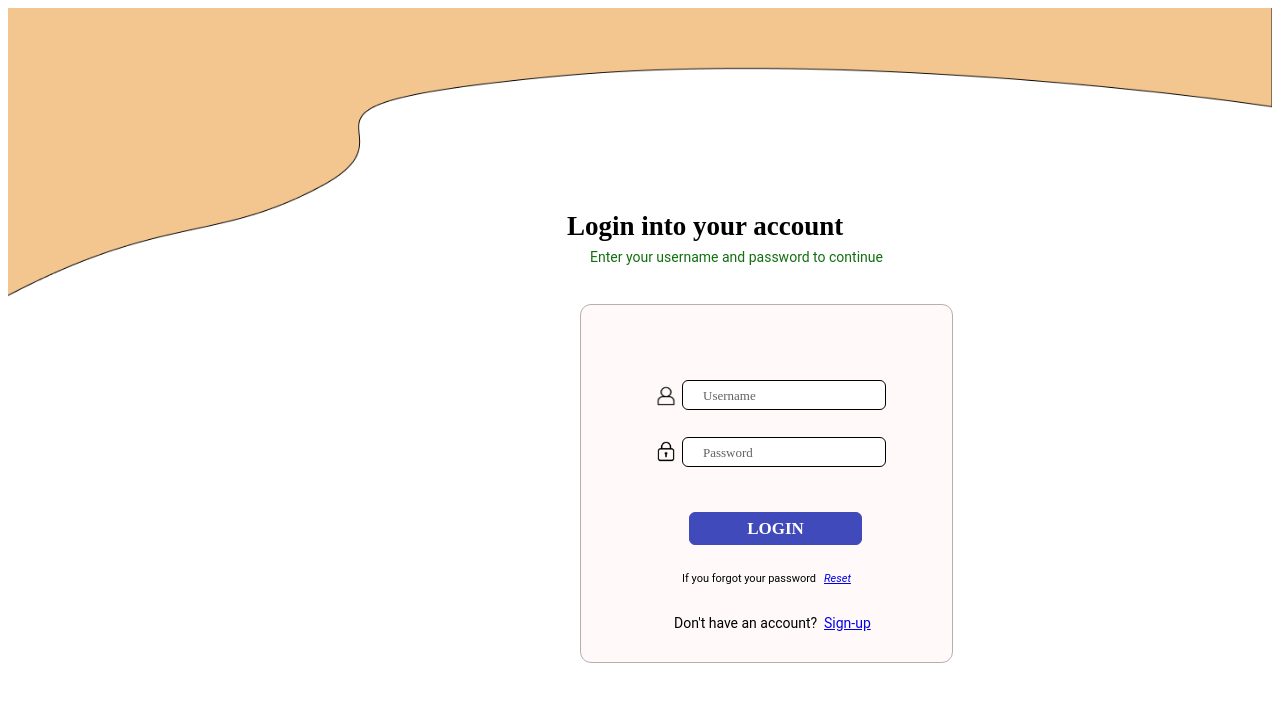
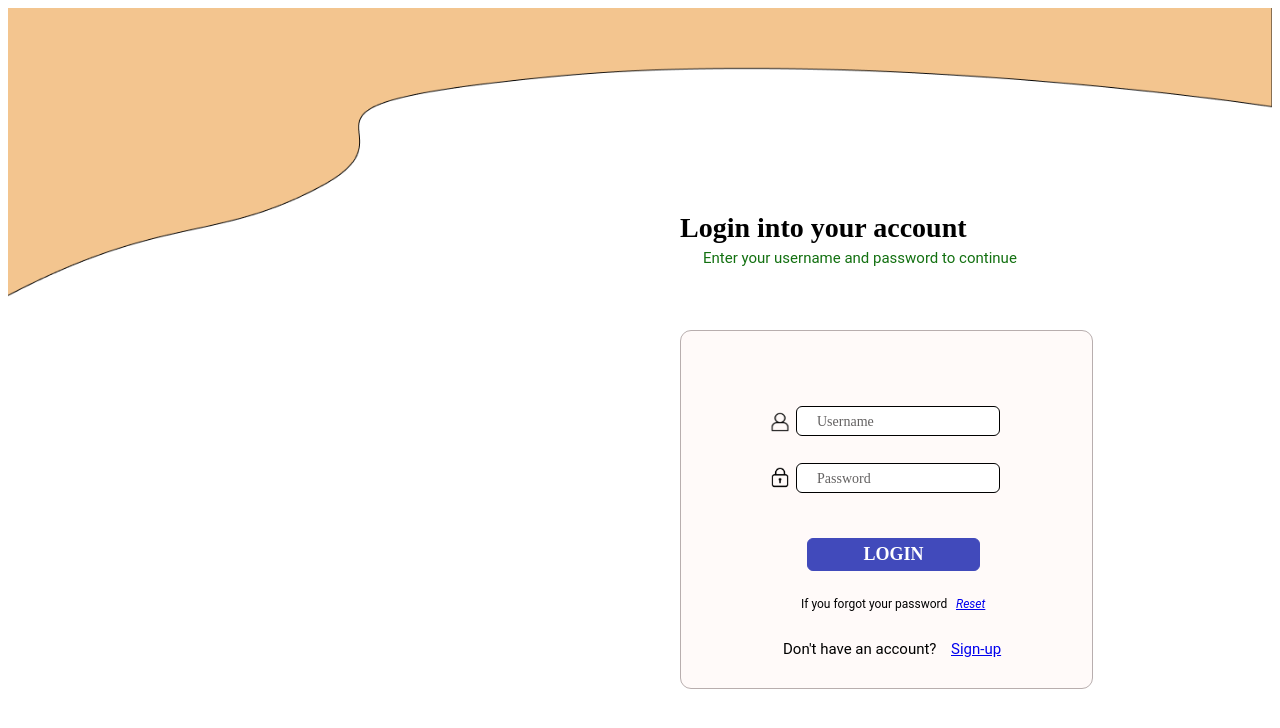
Before and after one commit to musamutuku/APPTECH, a Flask app: page /login in a window 1280 px wide. Shown: the top 728 px of the page. Run offline with Flask 2, Linux system fonts and the light colour scheme.

Commit message:
edited login and login_error files

```diff
--- a/static/css/style.css
+++ b/static/css/style.css
@@ -1,9 +1,9 @@
 .loginbox{
     position: absolute;
-    width: 373px;
+    width: 413px;
     height: 359px;
-    left:580px;
-    top: 304px;
+    left: 680px;
+    top: 330px;
     background: rgba(255, 229, 223, 0.2);
     border: 1px solid #B8AEAE;
     box-sizing: border-box;
@@ -12,30 +12,30 @@
 }
 p#title{
     position: absolute;
-    left: 567px;
+    left: 680px;
     top: 183px;
     font-family: Montserrat;
     font-style: normal;
     font-weight: bold;
-    font-size: 27px;
+    font-size: 28px;
     line-height: 33px;
     color: #000000;
 }
 p#subtitle{
     position: absolute;
-    left: 590px;
+    left: 703px;
     top: 235px;
     font-family: Roboto;
     font-style: normal;
     font-weight: normal;
-    font-size: 14px;
+    font-size: 15px;
     line-height: 16px;
     color: #127010;
 }
 form input{
     width: 204px;
     height: 30px;
-    margin-left: 101px;
+    margin-left: 115px;
     margin-bottom: 27px;
     padding-left: 20px;
     background: #FFFFFF;
@@ -47,21 +47,21 @@ form img#user{
     position: absolute;
     width: 30px;
     height: 28px;
-    left: 70px;
+    left: 84px;
     top: 77px;
 }
 form img#pass{
     position: absolute;
     width: 18px;
     height: 22px;
-    left: 76px;
+    left: 90px;
     top: 136px;
 }
 input::placeholder{
     font-family: Montserrat;
     font-style: normal;
     font-weight: normal;
-    font-size: 13px;
+    font-size: 14px;
     line-height: 16px;
     color: #636161;
 }
@@ -71,7 +71,7 @@ input:focus{
 .login-btn{
     width: 173px;
     height: 33px;
-    margin-left: 108px;
+    margin-left: 126px;
     margin-top: 18px;
     background: #414ABB;
     border-radius: 6px;
@@ -79,7 +79,7 @@ input:focus{
     font-family: Montserrat;
     font-style: normal;
     font-weight: bold;
-    font-size: 17px;
+    font-size: 18px;
     line-height: 21px;
     text-align: center;
     color: #FFFFFF;
@@ -91,10 +91,8 @@ input:focus{
     position: absolute;
     width: 502px;
     height: 179px;
-    margin-left: 530px;
+    left: 630px;
     top: 345px;
-    background: #fff;
-    border: none;
     box-sizing: border-box;
     border: 1px solid #eee8e8;
     border-radius: 30px;
@@ -131,34 +129,36 @@ input:focus{
     font-family: Roboto;
     font-style: normal;
     font-weight: normal;
-    font-size: 11px;
+    font-size: 12px;
     line-height: 13px;
+    left: 101px;
 }
 #forgot p{
     position: absolute;
-    margin-left: 101px;
+    margin-left: 120px;
     margin-top: 27px;
 }
 #forgot a{
     position: absolute;
     font-style: italic;
-    margin-left: 243px;
+    left: 275px;
     margin-top: 27px;
 }#signup{
     font-family: Roboto;
     font-style: normal;
     font-weight: normal;
-    font-size: 14px;
+    font-size: 15px;
     line-height: 16px;
+    left: 112px;
 }
 #signup p{
     position: absolute;
-    margin-left: 93px;
+    margin-left: 102px;
     margin-top: 70px;
 }
 #signup a{
     position: absolute;
-    margin-left: 243px;
+    margin-left: 270px;
     margin-top: 70px;
 }
 #forgot a:visited, #signup a:visited{
--- a/templates/login_error.html
+++ b/templates/login_error.html
@@ -5,13 +5,13 @@
     <meta http-equiv="X-UA-Compatible" content="IE=edge">
     <meta name="viewport" content="width=device-width, initial-scale=1.0">
     <title>Login</title>
+    <link rel="stylesheet" type="text/css" href="{{ url_for('static', filename='css/style.css') }}">
 </head>
 <body>
     <img src="{{ url_for('static', filename='images/login_vec.png') }}" alt="login_vec" width="100%">
     <div class="login-errbox">
         <p id="error">Error!</p>
-        <a href="login.html" id="try-again">Try again</a>
+        <a href="/login" id="try-again">Try again</a>
     </div>
-    <div>Error! <a href="/login">Try again</a></div>
 </body>
 </html>
```
